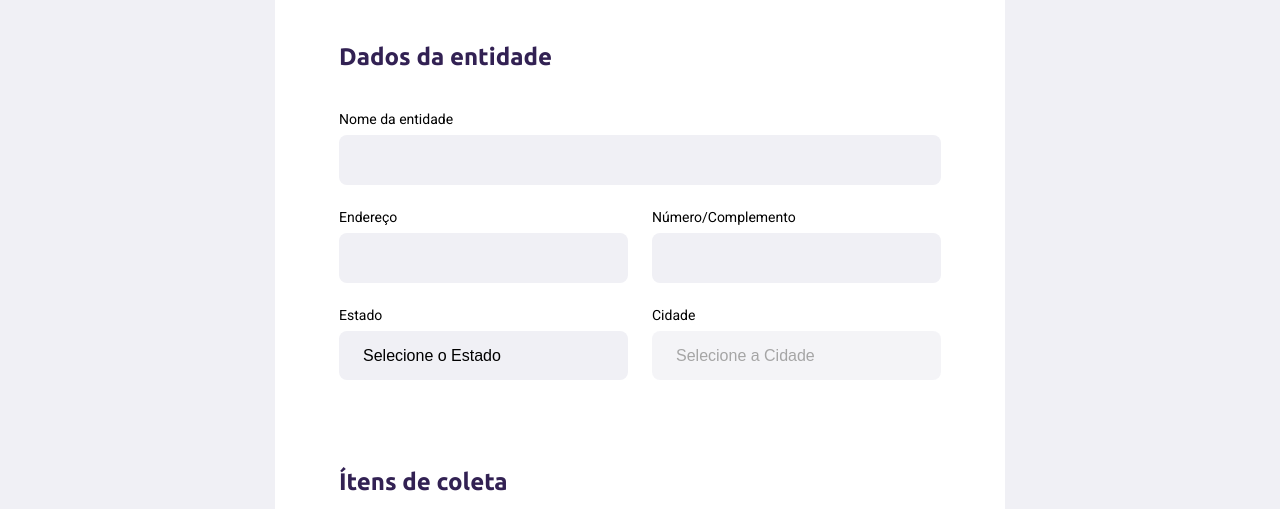
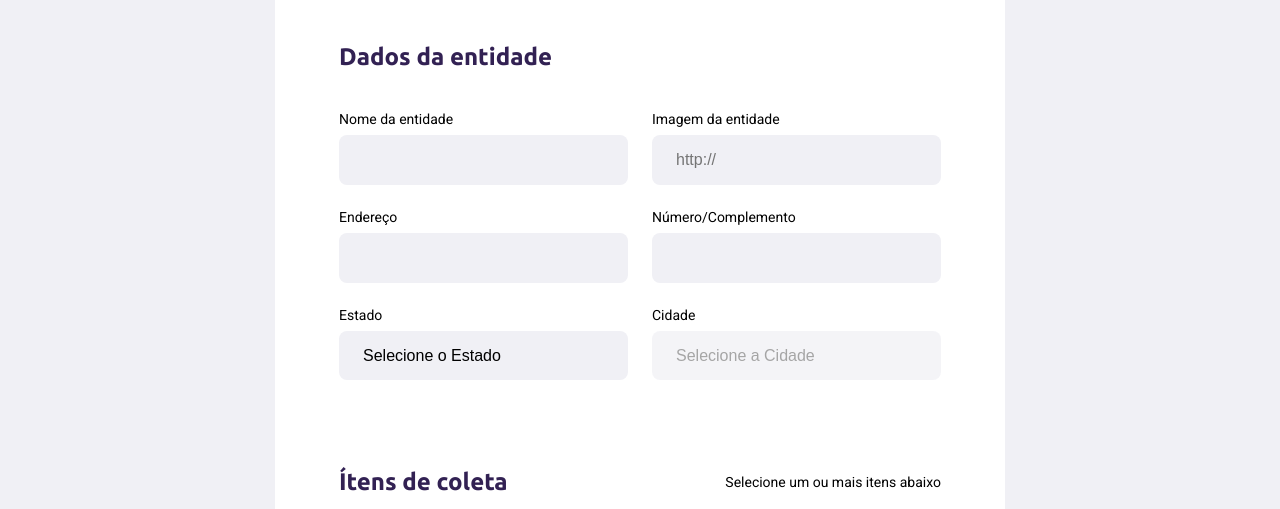
Before and after one commit to pedrobomlimeira/nlw, a website: page src/views/create-point.html in a window 1280 px wide. Shown: the part 291-800 px from the top of the page. Drawn offline with nearby package versions, Linux system fonts and the light colour scheme; files that its build step writes are made by us from their sources; no server answers.

Commit message:
termino da aula 4
parte inicial finalizada, utilizando partials e reconfiguradas as páginas para utilização do server.js express e nunjucks

```diff
--- a/public/styles/create-point.css
+++ b/public/styles/create-point.css
@@ -55,10 +55,21 @@ form fieldset {
 
 form legend {
     margin-bottom: 40px;
+
+    display: flex;
+    align-items: center;
+    justify-content: space-between;
+
+    width: 100%;
 }
 
 form legend h2 {
     font-size: 24px;
+}
+
+form legend span {
+    font-size: 14px;
+    color: var(--title-color));
 }
 
 form .field {
--- a/public/styles/responsive.css
+++ b/public/styles/responsive.css
@@ -1,5 +1,4 @@
 @media(max-width:900px) {
-
     #page-home {
         background-position-x: 70vw;
     }
@@ -28,6 +27,14 @@
     #page-search-results .cards img {
         height: 200px;
     }
+
+    #page-create-point .field-group {
+        flex-direction: column;
+    }
+    #page-create-point .field-group .field + .field {
+     margin-left: 0;
+    }
+
 }
 
 @media (min-width:1700px){
--- a/src/views/create-point.html
+++ b/src/views/create-point.html
@@ -20,11 +20,21 @@
             <legend>
                 <h2>Dados da entidade</h2>
             </legend>
+            <div class="field-group">
+                <div class="field">
+                    <label for="name">Nome da entidade</label>
+                    <input type="text" name="name" required="required">
+                </div>
+                <div class="field">
+                    <label for="name">Imagem da entidade</label>
+                    <input
+                        type="url"
+                        name="image"
+                        placeholder="http://"
+                        required="required">
+                </div>
+            </div>
 
-            <div class="field">
-                <label for="name">Nome da entidade</label>
-                <input type="text" name="name" required="required">
-            </div>
             <div class="field-group">
                 <div class="field">
                     <label for="address">Endereço</label>
@@ -58,6 +68,7 @@
         <fieldset>
             <legend>
                 <h2>Ítens de coleta</h2>
+                <span>Selecione um ou mais itens abaixo</span>
             </legend>
 
             <div class="items-grid">
```
Also changed, not shown: src/views/partials/page-header.html (+0 -1 lines).
